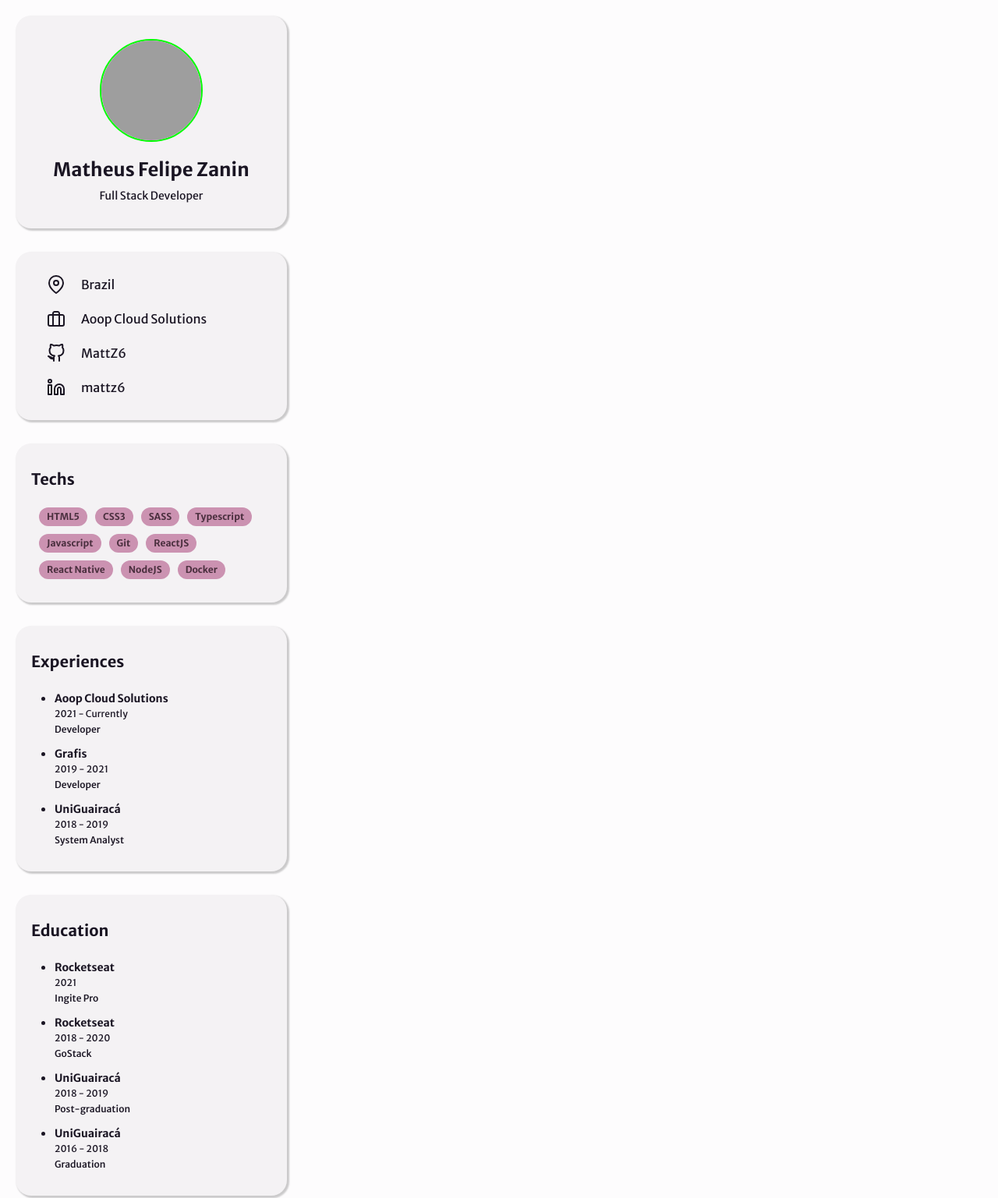
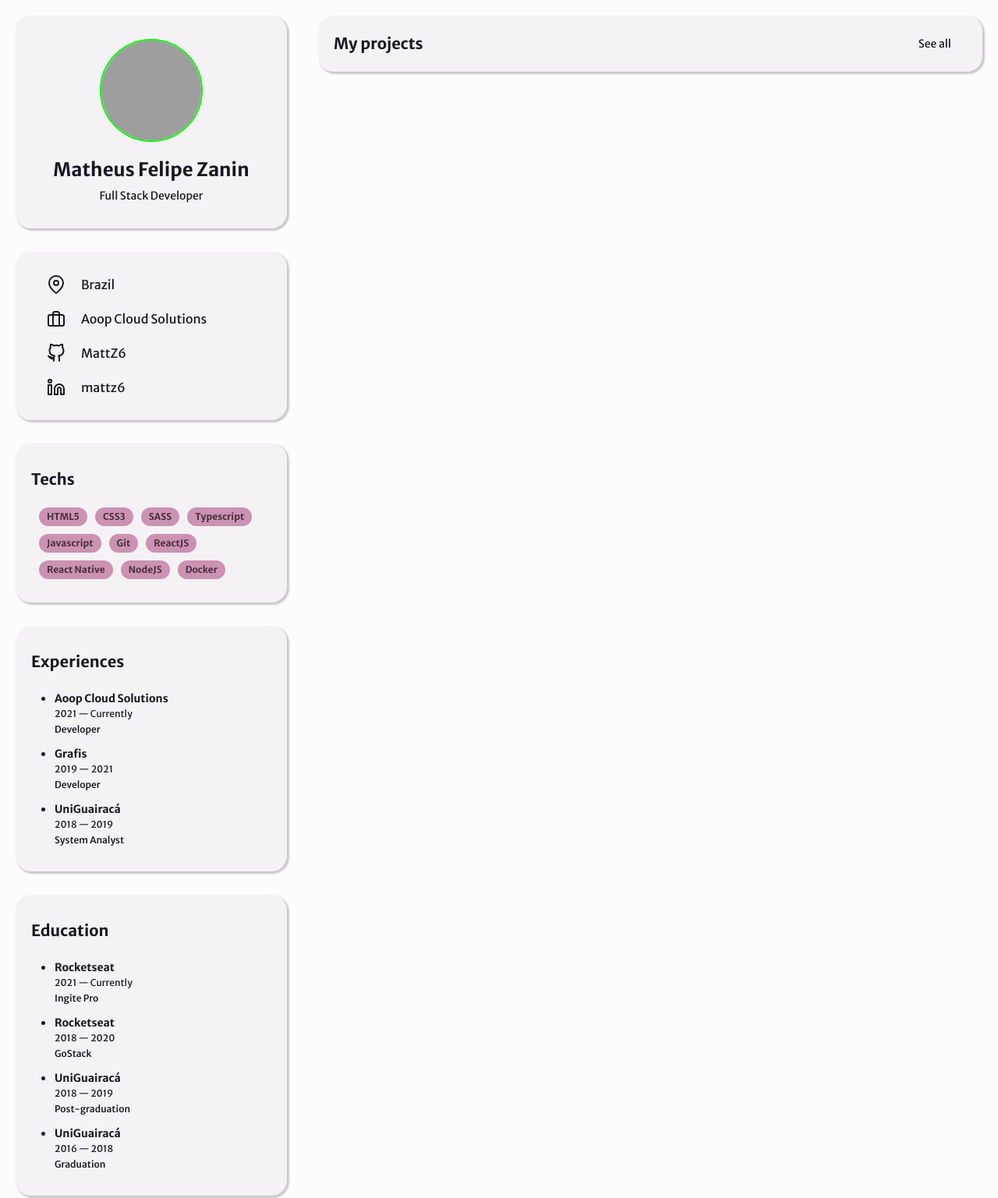
Before and after one commit to MattZ6/discover-portfolio-challenge, a plain HTML site: page index.html in a window 1280 px wide. Shown: the top 1537 px of the page at 78% size. Drawn offline with Linux system fonts and the light colour scheme; grey boxes are pictures that could not be loaded.

Commit message:
feat: add projects header card

```diff
--- a/index.html
+++ b/index.html
@@ -11,7 +11,7 @@
 
     <link rel="stylesheet" href="styles/main.css">
 
-    <title>Portfolio challenge - Rocketseat</title>
+    <title>Portfolio challenge — Rocketseat</title>
   </head>
 
   <body>
@@ -113,17 +113,17 @@
           <ul>
             <li>
               <strong>Aoop Cloud Solutions</strong>
-              <span>2021 - Currently</span>
+              <span>2021 — Currently</span>
               <p>Developer</p>
             </li>
             <li>
               <strong>Grafis</strong>
-              <span>2019 - 2021</span>
+              <span>2019 — 2021</span>
               <p>Developer</p>
             </li>
             <li>
               <strong>UniGuairacá</strong>
-              <span>2018 - 2019</span>
+              <span>2018 — 2019</span>
               <p>System Analyst</p>
             </li>
           </ul>
@@ -135,22 +135,22 @@
           <ul>
             <li>
               <strong>Rocketseat</strong>
-              <span>2021</span>
+              <span>2021 — Currently</span>
               <p>Ingite Pro</p>
             </li>
             <li>
               <strong>Rocketseat</strong>
-              <span>2018 - 2020</span>
+              <span>2018 — 2020</span>
               <p>GoStack</p>
             </li>
             <li>
               <strong>UniGuairacá</strong>
-              <span>2018 - 2019</span>
+              <span>2018 — 2019</span>
               <p>Post-graduation</p>
             </li>
             <li>
               <strong>UniGuairacá</strong>
-              <span>2016 - 2018</span>
+              <span>2016 — 2018</span>
               <p>Graduation</p>
             </li>
           </ul>
@@ -158,6 +158,17 @@
       </aside>
 
       <section>
+        <div class="projects-header-card">
+          <strong>My projects</strong>
+          <a
+            href="https://github.com/MattZ6?tab=repositories"
+            target="_blank"
+            rel="noopener noreferrer"
+            title="See all projects"
+          >
+            See all
+          </a>
+        </div>
       </section>
     </main>
 
--- /dev/null
+++ b/styles/_projects-header.scss
@@ -0,0 +1,42 @@
+.projects-header-card {
+  @include card;
+
+  display: flex;
+  align-items: center;
+  justify-content: space-between;
+  gap: $defaultSpacing;
+
+  > strong {
+    font-size: 20px;
+    line-height: 32px;
+  }
+
+  > a {
+    display: flex;
+    align-items: center;
+    justify-content: center;
+
+    border-radius: 4px;
+    padding: 0 $defaultSpacing;
+
+    height: 32px;
+
+    font-size: 14px;
+    line-height: 24px;
+    color: var(--text-color);
+    text-decoration: none;
+
+    outline: 2px solid transparent;
+
+    transition: background-color 150ms ease-out, outline-color 150ms ease-out;
+
+    &:hover,
+    &:focus {
+      background-color: rgba(0, 0, 0, 0.1);
+    }
+
+    &:focus-visible {
+      outline-color: var(--text-color);
+    }
+  }
+}
--- a/styles/main.scss
+++ b/styles/main.scss
@@ -5,6 +5,7 @@
 @import "techs";
 @import "xp";
 @import "education";
+@import "projects-header";
 
 body {
   display: flex;
```
Also changed, not shown: styles/main.css, 1 other file.
